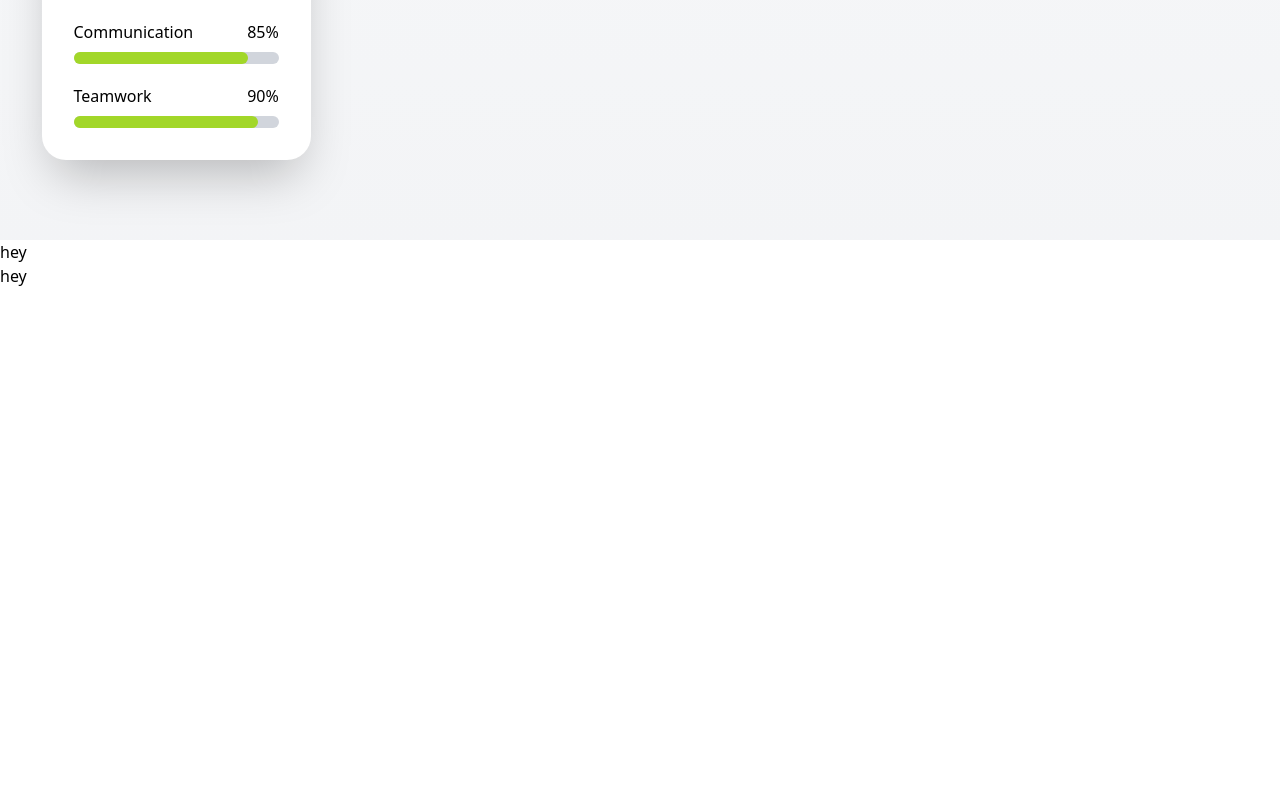
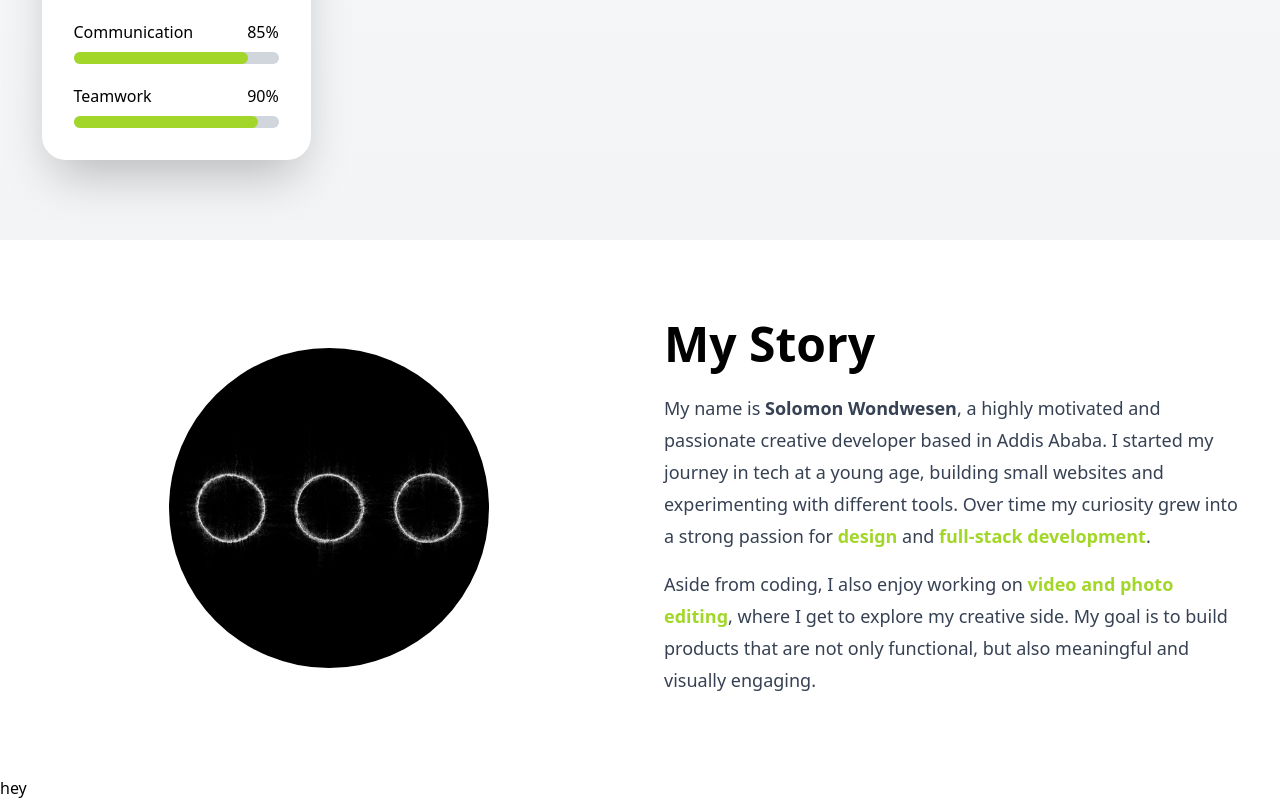
Before and after one commit to swprograming/devspark.sol, a React (Vite) app: page / in a window 1280 px wide. Shown: the part 2292-3092 px from the top of the page. Before the commit the page ends 2580 px from the top, so only its background shows below. Built offline with nearby package versions, Linux system fonts and the light colour scheme.

Commit message:
Story update

```diff
--- a/src/componets/Story.jsx
+++ b/src/componets/Story.jsx
@@ -1,9 +1,43 @@
 import React from "react";
+import me from "../assets/me.jpg"
+const Story = () => {
+  return (
+    <section className="w-full py-20 px-8 bg-white">
+      <div className="max-w-[1197px] mx-auto flex flex-col md:flex-row items-center gap-12">
+        {/* Image  */}
+        <div className="flex-1 flex justify-center">
+          <div className="w-64 h-64 md:w-80 md:h-80 rounded-full overflow-hidden">
+            <img
+              src={me}
+              alt="Solomon Wondwesen"
+              className="w-full h-full object-cover"
+            />
+          </div>
+        </div>
 
-const Story = () => {
-    return(
-        <h1>hey</h1>
-    )
-}
+        {/* Text  */}
+        <div className="flex-1">
+          <h2 className="text-5xl font-bold mb-6">My Story</h2>
+          <p className="text-lg leading-8 text-gray-700">
+            My name is <span className="font-semibold">Solomon Wondwesen</span>,
+            a highly motivated and passionate creative developer based in Addis
+            Ababa. I started my journey in tech at a young age, building small
+            websites and experimenting with different tools. Over time my
+            curiosity grew into a strong passion for <span className="text-[#A2D729] font-semibold">design</span> and{" "}
+            <span className="text-[#A2D729] font-semibold">full-stack
+            development</span>.
+          </p>
+          <p className="text-lg leading-8 text-gray-700 mt-4">
+            Aside from coding, I also enjoy working on{" "}
+            <span className="text-[#A2D729] font-semibold">video and photo
+            editing</span>, where I get to explore my creative side. My goal is
+            to build products that are not only functional, but also meaningful
+            and visually engaging.
+          </p>
+        </div>
+      </div>
+    </section>
+  );
+};
 
 export default Story;
```
